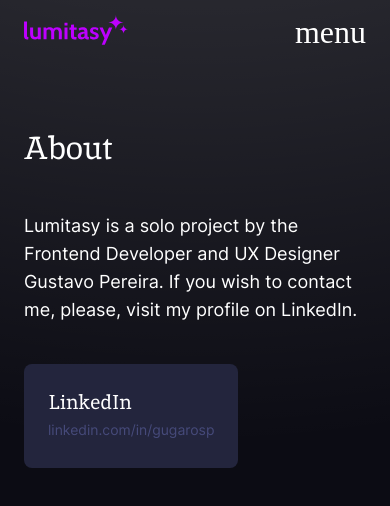
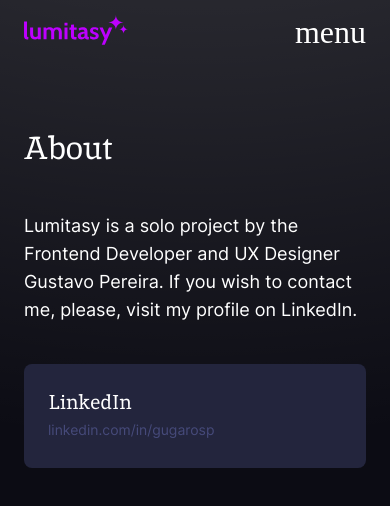
Before and after one commit to gugarosp/lumitasy, a React (Create React App) app: page /about in a window 390 px wide. Shown: the top 506 px of the page. Built offline with nearby package versions, Linux system fonts and the light colour scheme; a web font is replaced by a local one.

Commit message:
About page: responsive rules added

```diff
--- a/src/pages/About/About.module.scss
+++ b/src/pages/About/About.module.scss
@@ -1,3 +1,5 @@
+@import "css/variables/mediaqueries.scss";
+
 .about {
 
     p {
@@ -9,4 +11,10 @@
         grid-template-columns: repeat(2, 1fr);
         gap: var(--spacing-3x);
     }
+
+    @media (max-width: $window-small) {
+        .about-list {
+            grid-template-columns: repeat(1, 1fr);
+        }
+    }
 }
```
